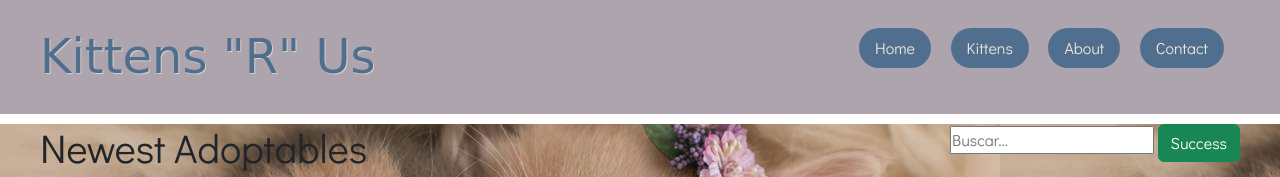
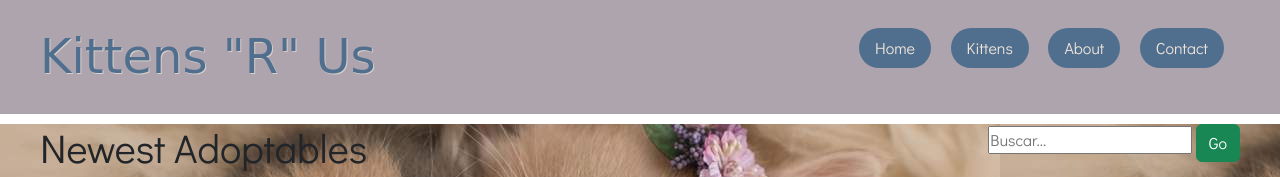
Before and after one commit to jperellolopez/gatitos_webpack, a website built with webpack: page src/index.html in a window 1280 px wide. Shown: the top 177 px of the page. Built offline with nearby package versions, Linux system fonts and the light colour scheme; grey boxes are pictures that could not be loaded; a web font is replaced by a local one.

Commit message:
nuevo boton GO

```diff
--- a/src/index.html
+++ b/src/index.html
@@ -34,7 +34,7 @@
       <div class="wrapper clearfix">
         <form class="search">
           <input type="search" placeholder="Buscar..."/>
-          <button type="button" class="btn btn-success">Success</button>
+          <button type="button" class="btn btn-success">Go</button>
         </form>
 
         <h1>Newest Adoptables</h1>
```
